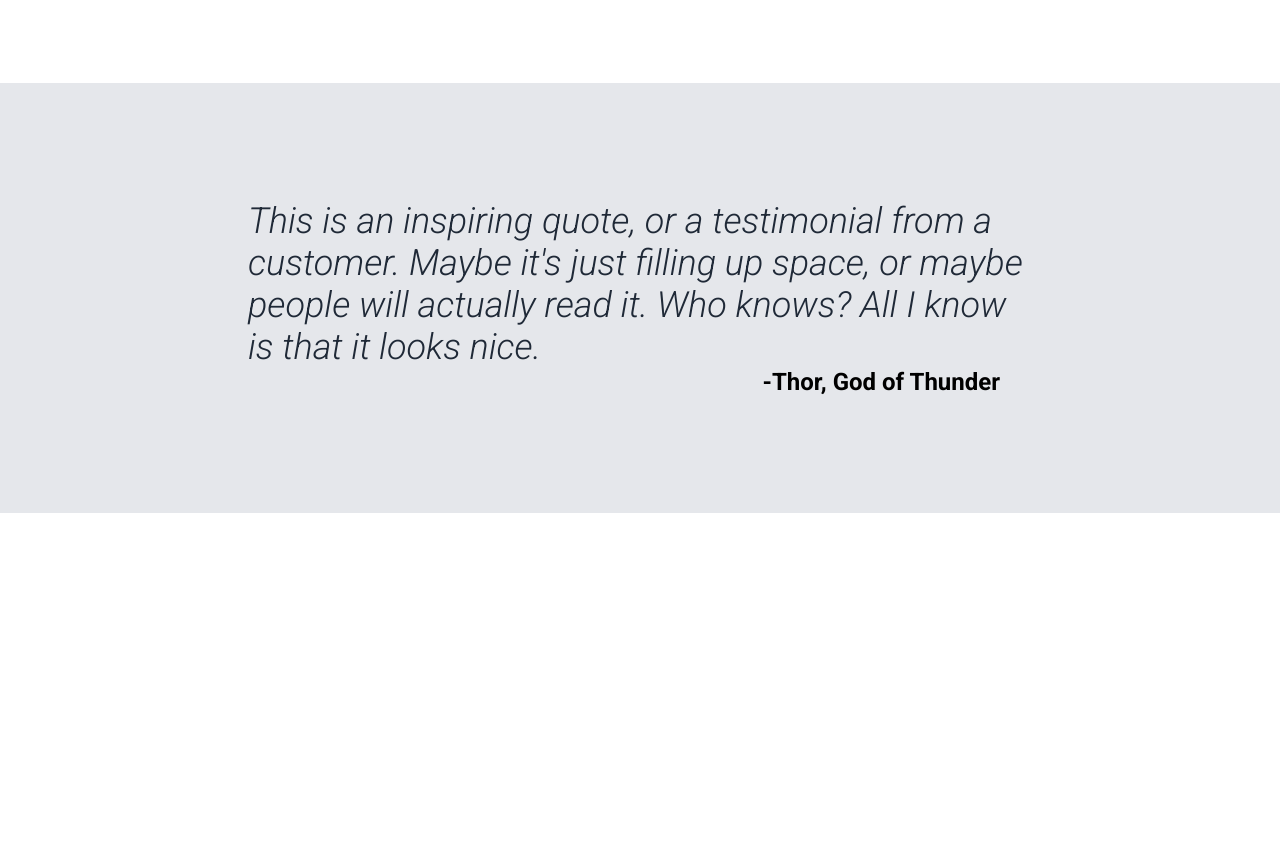
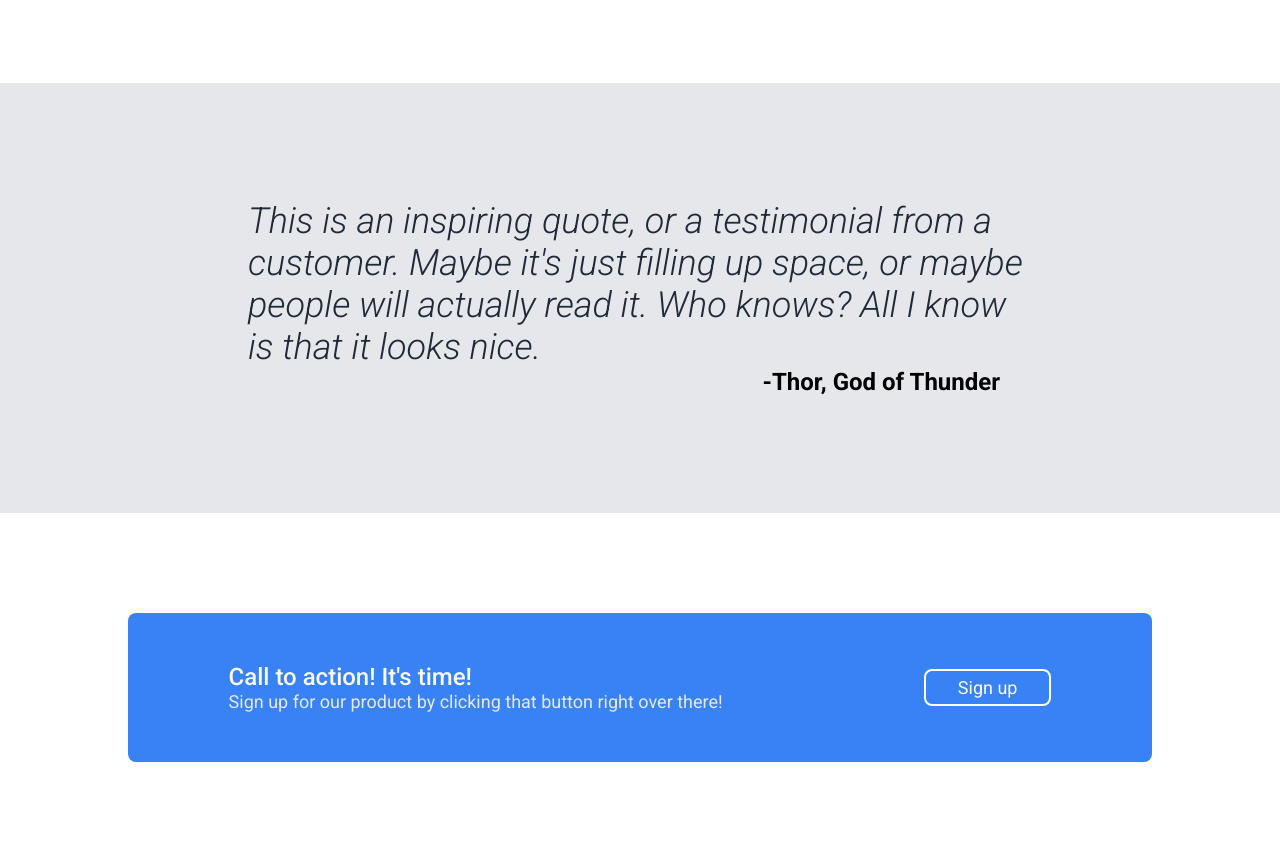
Before and after one commit to Melaku-N/landing-page, a plain HTML site: page index.html in a window 1280 px wide. Shown: the part 941-1803 px from the top of the page. Before the commit the page ends 1454 px from the top, so only its background shows below. Drawn offline with Linux system fonts and the light colour scheme.

Commit message:
Add call to action section of the page

```diff
--- a/css/styles.css
+++ b/css/styles.css
@@ -142,3 +142,38 @@
   margin-left: auto;
   margin-right: 32px;
 }
+
+.section-four {
+  width: 1024px;
+  margin: 0 auto;
+  padding: 100px 0;
+}
+
+.call-to-action {
+  background-color: #3882f6;
+  padding: 50px 0;
+  border-radius: 8px;
+  display: flex;
+  justify-content: space-around;
+  align-items: center;
+}
+
+.call-to-action-head {
+  font-size: 24px;
+  color: #f9faf8;
+  font-weight: 450;
+}
+
+.call-to-action-texts p {
+  font-size: 18px;
+  color: #e5e7eb;
+}
+
+.call-to-action button {
+  background-color: #3882f6;
+  color: #f9faf8;
+  font-size: 18px;
+  padding: 6px 32px;
+  border-radius: 8px;
+  border: 2px solid #fff;
+}
--- a/index.html
+++ b/index.html
@@ -62,5 +62,16 @@
         <div class="quote-author">-Thor, God of Thunder</div>
       </div>
     </div>
+    <div class="section-four">
+      <div class="call-to-action">
+        <div class="call-to-action-texts">
+          <div class="call-to-action-head">Call to action! It's time!</div>
+          <p>
+            Sign up for our product by clicking that button right over there!
+          </p>
+        </div>
+        <button>Sign up</button>
+      </div>
+    </div>
   </body>
 </html>
```
